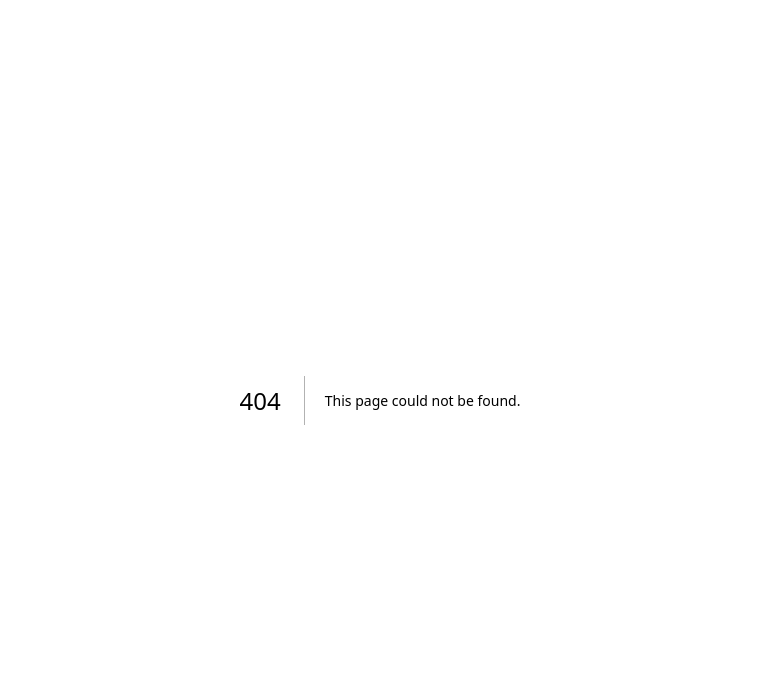
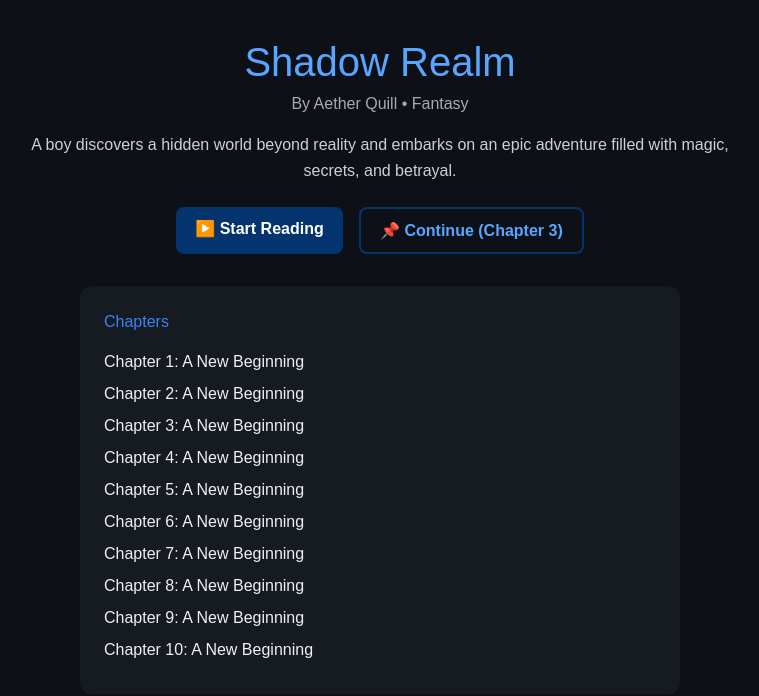
Before and after one commit to SaiMadhavChakrala/Novel_Native, a Next.js app in the folder frontend/: page /novels/1 in a window 1280 px wide. Before the commit this address had no page. Shown: the top 696 px of the page, without its empty margins (260-1019 px from the left). Built offline with nearby package versions, Linux system fonts and the light colour scheme.

Commit message:
Added Chapters and Novel details pages.

```diff
--- /dev/null
+++ b/frontend/app/novels/[id]/chapters/[chapter]/page.tsx
@@ -0,0 +1,56 @@
+"use client";
+
+import { useParams } from "next/navigation";
+import Link from "next/link";
+import styles from "../../../../styles/Chapter.module.css";
+
+export default function ChapterPage() {
+  const params = useParams();
+  const id = params?.id as string;
+  const chapter = params?.chapter as string;
+
+  const totalChapters = 10;
+  const chapterContent = `
+    The wind howled as shadows danced across the forest floor.
+    Elara gripped her lantern tightly, its dim glow the only
+    barrier between her and the encroaching darkness...
+
+    She knew this was only the beginning.
+  `;
+
+  return (
+    <div className={styles.container}>
+      <header className={styles.header}>
+        <h1>Chapter {chapter}: A New Beginning</h1>
+      </header>
+
+      <article className={styles.content}>
+        <p>{chapterContent}</p>
+      </article>
+
+      <footer className={styles.footer}>
+        <div className={styles.navButtons}>
+          {Number(chapter) > 1 && (
+            <Link
+              href={`/novels/${id}/chapters/${Number(chapter) - 1}`}
+              className={styles.buttonOutline}
+            >
+              ← Previous
+            </Link>
+          )}
+          {Number(chapter) < totalChapters && (
+            <Link
+              href={`/novels/${id}/chapters/${Number(chapter) + 1}`}
+              className={styles.button}
+            >
+              Next →
+            </Link>
+          )}
+        </div>
+        <div className={styles.bookmark}>
+          📌 <button className={styles.buttonSmall}>Bookmark This Chapter</button>
+        </div>
+      </footer>
+    </div>
+  );
+}
--- /dev/null
+++ b/frontend/app/novels/[id]/page.tsx
@@ -0,0 +1,58 @@
+"use client";
+
+import Link from "next/link";
+import { useParams } from "next/navigation";
+import styles from "../../styles/NovelDetails.module.css";
+
+export default function NovelDetails() {
+  const params = useParams();
+  const id = params?.id as string;
+
+  // Mock data
+  const novel = {
+    id,
+    title: "Shadow Realm",
+    author: "Aether Quill",
+    genre: "Fantasy",
+    description:
+      "A boy discovers a hidden world beyond reality and embarks on an epic adventure filled with magic, secrets, and betrayal.",
+    chapters: Array.from({ length: 10 }, (_, i) => ({
+      number: i + 1,
+      title: `Chapter ${i + 1}: A New Beginning`,
+    })),
+  };
+
+  return (
+    <div className={styles.container}>
+      <div className={styles.hero}>
+        <h1>{novel.title}</h1>
+        <p className={styles.meta}>
+          By {novel.author} • {novel.genre}
+        </p>
+        <p className={styles.description}>{novel.description}</p>
+
+        <div className={styles.actions}>
+          <Link href={`/novels/${id}/chapters/1`} className={styles.button}>
+            ▶️ Start Reading
+          </Link>
+          <Link href={`/novels/${id}/chapters/3`} className={styles.buttonOutline}>
+            📌 Continue (Chapter 3)
+          </Link>
+        </div>
+      </div>
+
+      <div className={styles.chapterList}>
+        <h2>Chapters</h2>
+        <ul>
+          {novel.chapters.map((ch) => (
+            <li key={ch.number}>
+              <Link href={`/novels/${id}/chapters/${ch.number}`}>
+                {ch.title}
+              </Link>
+            </li>
+          ))}
+        </ul>
+      </div>
+    </div>
+  );
+}
--- /dev/null
+++ b/frontend/app/styles/Chapter.module.css
@@ -0,0 +1,85 @@
+.container {
+  min-height: 100vh;
+  background: #0d1117;
+  color: #f0f0f0;
+  padding: 2rem;
+  font-family: sans-serif;
+  max-width: 800px;
+  margin: 0 auto;
+}
+
+.header {
+  text-align: center;
+  margin-bottom: 2rem;
+}
+
+.header h1 {
+  font-size: 2rem;
+  color: #58a6ff;
+}
+
+.content {
+  background: #161b22;
+  padding: 2rem;
+  border-radius: 12px;
+  line-height: 1.8;
+  font-size: 1.1rem;
+  color: #c9d1d9;
+  margin-bottom: 2rem;
+}
+
+.footer {
+  display: flex;
+  flex-direction: column;
+  align-items: center;
+  gap: 1rem;
+}
+
+.navButtons {
+  display: flex;
+  justify-content: center;
+  gap: 1rem;
+}
+
+.button, .buttonOutline, .buttonSmall {
+  padding: 0.5rem 1rem;
+  border-radius: 8px;
+  font-weight: bold;
+  text-decoration: none;
+  transition: 0.3s;
+}
+
+.button {
+  background: #03346E;
+  color: white;
+}
+
+.button:hover {
+  background: #1a4e9c;
+}
+
+.buttonOutline {
+  border: 2px solid #03346E;
+  color: #58a6ff;
+}
+
+.buttonOutline:hover {
+  background: #03346E;
+  color: white;
+}
+
+.buttonSmall {
+  font-size: 0.9rem;
+  background: #21262d;
+  border: 1px solid #444;
+  color: #ddd;
+}
+
+.buttonSmall:hover {
+  background: #2d333b;
+}
+
+.bookmark {
+  font-size: 0.9rem;
+  color: #aaa;
+}
--- /dev/null
+++ b/frontend/app/styles/NovelDetails.module.css
@@ -0,0 +1,96 @@
+.container {
+  min-height: 100vh;
+  padding: 2rem;
+  background: #0d1117;
+  color: #f0f0f0;
+  font-family: sans-serif;
+}
+
+.hero {
+  text-align: center;
+  margin-bottom: 2rem;
+}
+
+.hero h1 {
+  font-size: 2.5rem;
+  color: #58a6ff;
+}
+
+.meta {
+  font-size: 1rem;
+  color: #aaa;
+  margin-bottom: 1rem;
+}
+
+.description {
+  max-width: 700px;
+  margin: 0 auto 1.5rem;
+  line-height: 1.6;
+  color: #c9d1d9;
+}
+
+.actions {
+  display: flex;
+  justify-content: center;
+  gap: 1rem;
+  margin-bottom: 2rem;
+}
+
+.button, .buttonOutline {
+  padding: 0.6rem 1.2rem;
+  border-radius: 8px;
+  font-weight: bold;
+  text-decoration: none;
+  transition: 0.3s;
+}
+
+.button {
+  background: #03346E;
+  color: white;
+}
+
+.button:hover {
+  background: #1a4e9c;
+}
+
+.buttonOutline {
+  border: 2px solid #03346E;
+  color: #58a6ff;
+}
+
+.buttonOutline:hover {
+  background: #03346E;
+  color: white;
+}
+
+.chapterList {
+  max-width: 600px;
+  margin: 0 auto;
+  background: #161b22;
+  padding: 1.5rem;
+  border-radius: 12px;
+}
+
+.chapterList h2 {
+  margin-bottom: 1rem;
+  color: #3B82F6;
+}
+
+.chapterList ul {
+  list-style: none;
+  padding: 0;
+}
+
+.chapterList li {
+  margin: 0.5rem 0;
+}
+
+.chapterList a {
+  color: #f0f0f0;
+  text-decoration: none;
+  transition: 0.2s;
+}
+
+.chapterList a:hover {
+  color: #58a6ff;
+}
```
